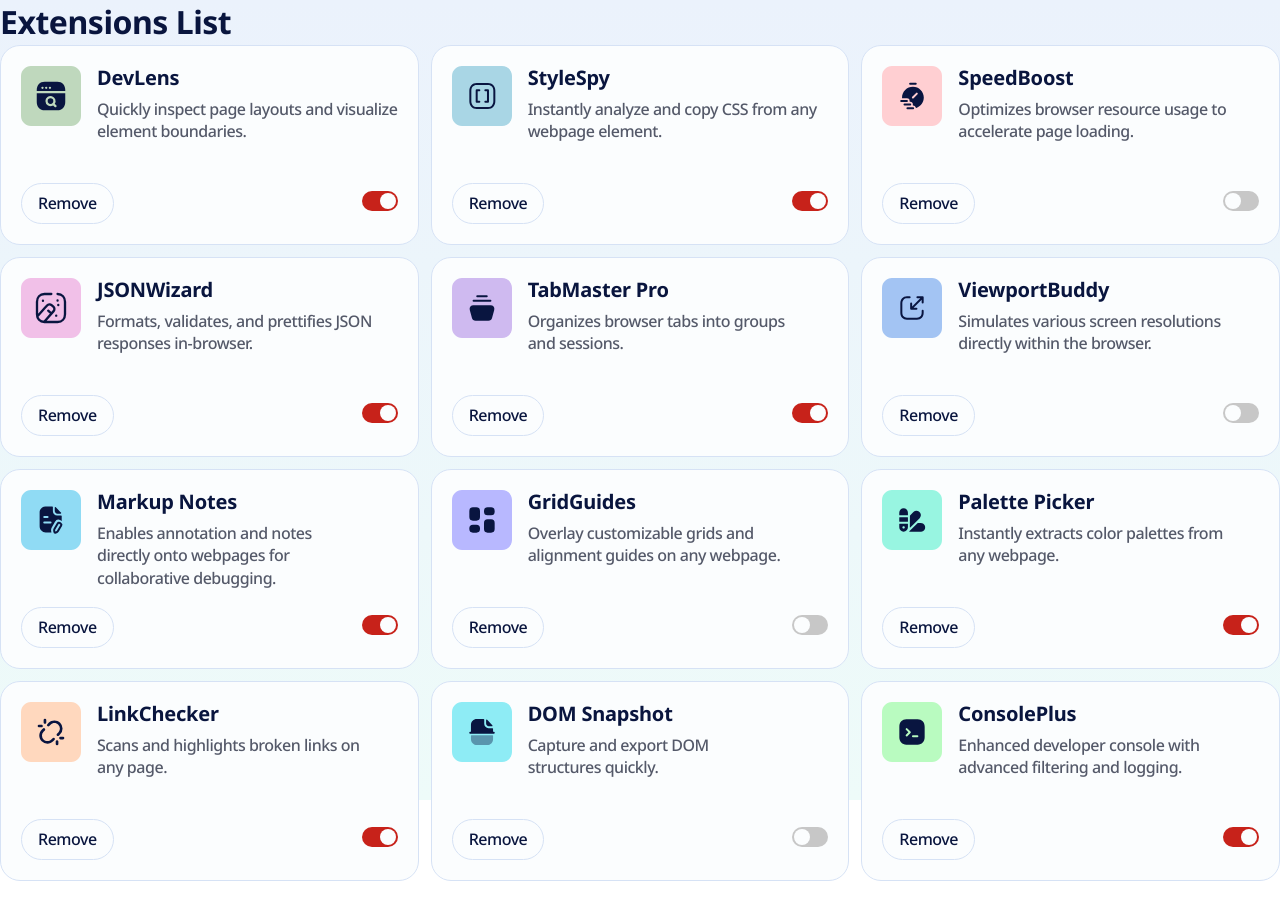
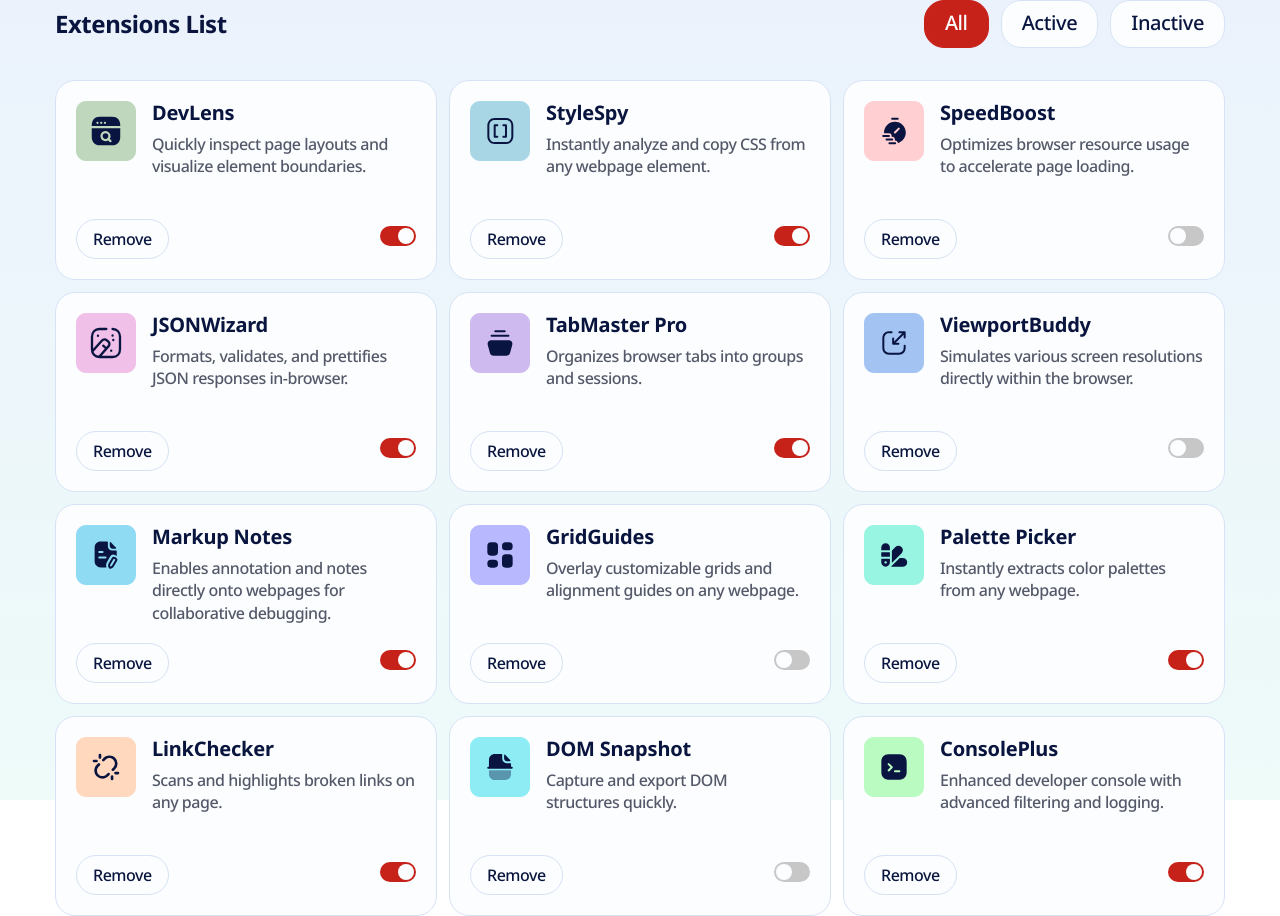
Before and after one commit to runny-life/browser-extensions-manager-ui, a website built with Vite: page index.html in a window 1280 px wide. Before the commit the page ends 881 px from the top, so only its background shows below. Built offline with nearby package versions, Linux system fonts and the light colour scheme.

Commit message:
feat: add filter bar with radio group

```diff
--- a/src/app/main.js
+++ b/src/app/main.js
@@ -7,14 +7,28 @@ import {
   removeExtension,
 } from '../entities/extension';
 import { renderError, renderExtensionsPage, renderExtensionList } from '../pages/extensions-page';
+import { renderFilterBar } from '../widgets/filter-bar';
+
+let currentFilter = 'All';
+
+function getVisibleExtensions() {
+  const all = getExtensions();
+  if (currentFilter === 'active') return all.filter((e) => e.isActive);
+  if (currentFilter === 'inactive') return all.filter((e) => !e.isActive);
+
+  return all;
+}
 
 async function init() {
-  const { container } = renderExtensionsPage();
-  console.log(container);
+  const { container, filterContainer } = renderExtensionsPage();
 
   try {
     const data = await loadExtensions();
     setExtensions(data);
+
+    const rerenderList = () => {
+      renderExtensionList(container, getVisibleExtensions(), handlers);
+    };
 
     const handlers = {
       onToggle(name, isActive) {
@@ -22,10 +36,18 @@ async function init() {
       },
       onRemove(name) {
         removeExtension(name);
-        renderExtensionList(container, getExtensions(), handlers);
+        rerenderList();
       },
     };
 
+    const filterBar = renderFilterBar({
+      onChange(value) {
+        currentFilter = value;
+        rerenderList();
+      },
+    });
+
+    filterContainer.appendChild(filterBar);
     renderExtensionList(container, getExtensions(), handlers);
   } catch (error) {
     console.error('Failed to load extensions:', error);
--- a/src/app/styles/base/_globals.scss
+++ b/src/app/styles/base/_globals.scss
@@ -78,3 +78,19 @@ body::before {
   z-index: -1;
   background: var(--bg-page);
 }
+
+.container {
+  --container-padding-x: 16px;
+
+  max-width: calc(#{$container-width} + var(--container-padding-x) * 2);
+  padding-inline: var(--container-padding-x);
+  margin-inline: auto;
+
+  @media (min-width: $breakpoint-desktop) {
+    --container-padding-x: 32px;
+  }
+}
+
+.visually-hidden {
+  @include visually-hidden;
+}
--- a/src/pages/extensions-page/ui/ExtensionsPage.js
+++ b/src/pages/extensions-page/ui/ExtensionsPage.js
@@ -1,3 +1,4 @@
+import './ExtensionsPage.scss';
 import { renderExtensionList } from '../../../widgets/extensions-list';
 
 export function renderExtensionsPage() {
@@ -6,14 +7,24 @@ export function renderExtensionsPage() {
   app.innerHTML = /*html*/ `
     <div class="page">
       <header class="header__page">
-        <h1>Extensions List</h1>
       </header>
-      <main className="page__content" id="extensions-container"></main>
+      <main className="page__content">
+        <section class="extensions" aria-labelledby="extensions-title">
+          <div class="extensions__inner container">
+            <header class="extensions__header">
+              <h1 class="extensions__title" id="extensions-title">Extensions List</h1>
+              <div id="filter-container"></div>
+            </header>
+            <div id="extensions-container"></div>
+          </div>
+        </section>
+      </main>
     </div>
   `;
 
   return {
     container: document.querySelector('#extensions-container'),
+    filterContainer: document.querySelector('#filter-container'),
   };
 }
 
--- /dev/null
+++ b/src/pages/extensions-page/ui/ExtensionsPage.scss
@@ -0,0 +1,38 @@
+@use '../../../app/styles/abstracts' as *;
+
+.extensions {
+  &__inner {
+    display: flex;
+    flex-direction: column;
+    gap: $spacing-500;
+
+    @media (min-width: $breakpoint-tablet) {
+      & {
+        gap: $spacing-400;
+      }
+    }
+  }
+
+  &__header {
+    display: flex;
+    flex-direction: column;
+    align-items: center;
+    gap: $spacing-300;
+    width: 100%;
+
+    @media (min-width: $breakpoint-tablet) {
+      & {
+        flex-direction: row;
+        justify-content: space-between;
+      }
+    }
+  }
+
+  &__title {
+    text-align: center;
+
+    @media (min-width: $breakpoint-tablet) {
+      text-align: start;
+    }
+  }
+}
--- a/src/widgets/filter-bar/index.js
+++ b/src/widgets/filter-bar/index.js
@@ -0,0 +1 @@
+export { renderFilterBar } from './ui/FilterBar';
--- a/src/widgets/filter-bar/ui/FilterBar.js
+++ b/src/widgets/filter-bar/ui/FilterBar.js
@@ -0,0 +1,42 @@
+import './FilterBar.scss';
+
+const FILTERS = [
+  { value: 'all', label: 'All' },
+  { value: 'active', label: 'Active' },
+  { value: 'inactive', label: 'Inactive' },
+];
+
+export function renderFilterBar({ onChange }) {
+  const fieldset = document.createElement('fieldset');
+  fieldset.className = 'filter-bar';
+
+  const legend = document.createElement('legend');
+  legend.className = 'visually-hidden';
+  legend.textContent = 'Filter extensions';
+  fieldset.appendChild(legend);
+
+  FILTERS.forEach(({ value, label }, index) => {
+    const wrapper = document.createElement('label');
+    wrapper.className = 'filter-bar__option';
+
+    const input = document.createElement('input');
+    input.type = 'radio';
+    input.name = 'filter';
+    input.value = value;
+    input.checked = index === 0;
+
+    input.addEventListener('change', () => {
+      if (input.checked) onChange(value);
+    });
+
+    const span = document.createElement('span');
+    span.className = 'filter-bar__label';
+    span.textContent = label;
+
+    wrapper.appendChild(input);
+    wrapper.appendChild(span);
+    fieldset.appendChild(wrapper);
+  });
+
+  return fieldset;
+}
--- a/src/widgets/filter-bar/ui/FilterBar.scss
+++ b/src/widgets/filter-bar/ui/FilterBar.scss
@@ -0,0 +1,53 @@
+@use '../../../app/styles/abstracts' as *;
+
+.filter-bar {
+  display: flex;
+  align-items: center;
+  gap: $spacing-150;
+  border: none;
+
+  &__option {
+    position: relative;
+    cursor: pointer;
+
+    & input {
+      @include visually-hidden;
+
+      &:checked + .filter-bar__label {
+        background: var(--color-bg-accent);
+        color: var(--color-text-inverse);
+        border-color: var(--color-bg-accent);
+
+        &:hover {
+          background: var(--color-bg-accent-hover);
+        }
+      }
+
+      &:focus-visible + .filter-bar__label {
+        outline: 2px solid var(--color-focus-ring);
+        outline-offset: 2px;
+      }
+    }
+  }
+
+  &__label {
+    @include text-preset-3;
+
+    display: inline-block;
+    padding-inline: $spacing-250;
+    padding-top: $spacing-100;
+    padding-bottom: $spacing-125;
+    color: var(--color-text-primary);
+    background-color: var(--color-bg-surface);
+    border: 1px solid var(--color-border);
+    border-radius: $radius-20;
+    transition:
+      background-color 0.2s ease,
+      color 0.2s ease,
+      border-color 0.2s ease;
+
+    &:hover {
+      background: var(--color-bg-hover);
+    }
+  }
+}
```
